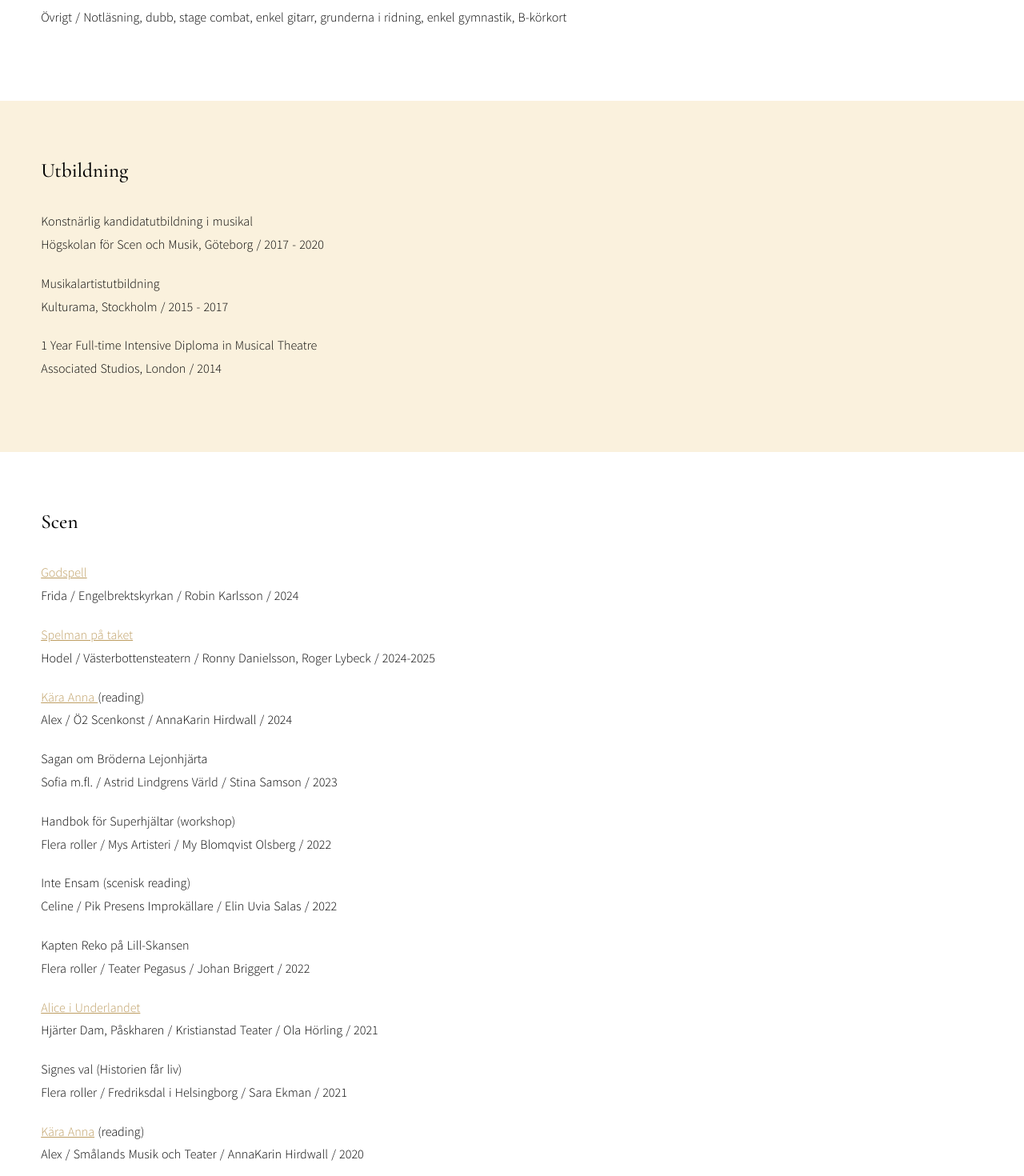
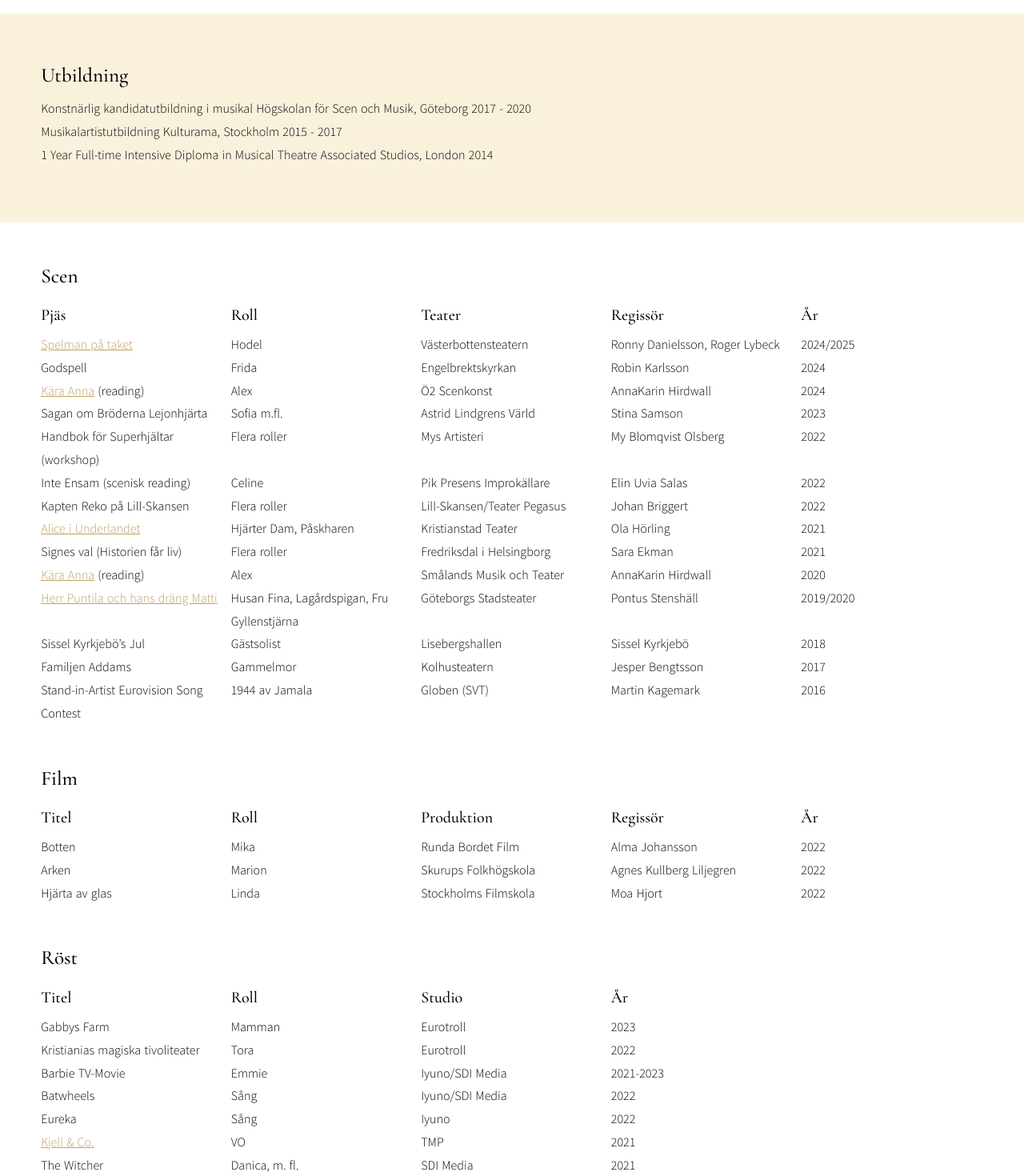
Before and after one commit to kindstrom-solutions/fridalinnell, a Nuxt app: page /cv in a window 1280 px wide. Shown: the part 1320-2790 px from the top of the page at 80% size. Built offline with nearby package versions, Linux system fonts and the light colour scheme.

Commit message:
New page, "aktuellt" and some images added. New CV format.

```diff
--- a/layouts/default.vue
+++ b/layouts/default.vue
@@ -3,6 +3,7 @@
     <div class="mobile-menu" :class="{ visible: overlayVisible }">
       <a class="closebtn" @click="hideOverlay()">&times;</a>
       <div class="overlay-content">
+        <nuxt-link to="/aktuellt">Aktuellt</nuxt-link>
         <nuxt-link to="/om-mig">Om mig</nuxt-link>
         <nuxt-link to="/cv">CV</nuxt-link>
         <nuxt-link to="/lyssna-titta">Lyssna och titta</nuxt-link>
@@ -12,6 +13,7 @@
     <header :class="textColor" :style="{ width: overlayVisible ? '50%' : '100%' }">
       <nuxt-link to="/" class="site-title">Frida Linnell</nuxt-link>
       <div v-if="!overlayVisible" class="links">
+        <nuxt-link to="/aktuellt" :class="{ active: $route.name === 'aktuellt' }">Aktuellt</nuxt-link>
         <nuxt-link to="/om-mig" :class="{ active: $route.name === 'om-mig' }">Om mig</nuxt-link>
         <nuxt-link to="/cv" :class="{ active: $route.name === 'cv' }">CV</nuxt-link>
         <nuxt-link to="/lyssna-titta" :class="{ active: $route.name === 'lyssna-titta' }">Lyssna och titta</nuxt-link>
@@ -46,7 +48,7 @@ export default {
         return 'black-text'
       }
       const route = this.$route.name
-      if (route === 'cv' || route === 'kontakt' || route === 'lyssna-titta-film' || route === 'lyssna-titta-scen') {
+      if (route === 'aktuellt' || route === 'cv' || route === 'kontakt' || route === 'lyssna-titta-film' ||  route === 'lyssna-titta-scen') {
         return 'black-text'
       } else {
         return ''
--- a/pages/cv.vue
+++ b/pages/cv.vue
@@ -19,89 +19,290 @@
       <p>
         Foto POINT OF YOU
       </p>
-      <h1 class="page-header">
+      <h1 class="page-header" >
         CV
       </h1>
     </div>
-    <div class="other-section">
-      <p>Röst / Sopran</p>
-      <p>Födelseår / 1994</p>
-      <p>Längd / 168 cm</p>
-      <p>Språk / Svenska, engelska, enkel spanska</p>
-      <p>Dialekt / Östgötska, scensvenska</p>
-      <p>Dans / Jazz, balett, modern/lyrical </p>
-      <p>Övrigt / Notläsning, dubb, stage combat, enkel gitarr, grunderna i ridning, enkel gymnastik, B-körkort</p>
+    <div class="other-section" >
+      <p>
+      Född 1994  <br>
+      Längd 168 cm  <br>
+      Sopran (f-c<sup>3</sup>, belt till f<sup>2</sup>)<br>
+      Dans (jazz, modern/lyrical, balett)   <br>
+      Svenska, engelska, enkel spanska  <br>
+      Östgötska, scensvenska  <br>
+      Notläsning, röstskådespeleri, stage combat, enkel gitarr, skidåkning, grunderna i ridning, enkel gymnastik<br>
+      B-körkort</p>
+
     </div>
-    <div class="cv-section" style="background-color: #faf1dd;">
+    <div class="other-section" style="background-color: #faf1dd;">
       <h4>Utbildning</h4>
-      <p>Konstnärlig kandidatutbildning i musikal <br> Högskolan för Scen och Musik, Göteborg / 2017 - 2020 </p>
-      <p>Musikalartistutbildning <br> Kulturama, Stockholm / 2015 - 2017  </p>
-     <p> 1 Year Full-time Intensive Diploma in Musical Theatre <br> Associated Studios, London / 2014</p>
-    </div>
-    <div class="scene-section">
-      <h4>Scen</h4>
-      <p><a href="https://www.welma.se/tips/evenemang/musikalen-godspell/">Godspell</a><br> Frida / Engelbrektskyrkan / Robin Karlsson / 2024</p>
-      <p><a href="https://vasterbottensteatern.se/forestallning/spelman-pa-taket/">Spelman på taket</a><br> Hodel / Västerbottensteatern / Ronny Danielsson, Roger Lybeck / 2024-2025</p>
-      <p><a href="https://www.facebook.com/karaannamusikalen/">Kära Anna </a>(reading)<br> Alex / Ö2 Scenkonst / AnnaKarin Hirdwall / 2024</p>
-      <p> Sagan om Bröderna Lejonhjärta <br> Sofia m.fl. / Astrid Lindgrens Värld / Stina Samson / 2023 </p>
-      <p> Handbok för Superhjältar (workshop) <br> Flera roller / Mys Artisteri / My Blomqvist Olsberg / 2022</p>
-      <p>  Inte Ensam (scenisk reading)  <br> Celine / Pik
-Presens Improkällare / Elin Uvia Salas / 2022</p>
-      <p>Kapten Reko på Lill-Skansen <br> Flera roller /  Teater Pegasus / Johan Briggert / 2022</p>
-      <p> <a href="https://www.underhallningspatrullen.se/forestallning/Alice-i-Underlandet">Alice i Underlandet</a> <br> Hjärter Dam, Påskharen / Kristianstad Teater / Ola Hörling / 2021  </p>
-      <p> Signes val (Historien får liv) <br> Flera roller / Fredriksdal i Helsingborg / Sara Ekman / 2021  </p>
-      <p> <a href="https://www.facebook.com/karaannamusikalen/">Kära Anna</a> (reading) <br> Alex / Smålands Musik och Teater / AnnaKarin Hirdwall / 2020 </p>
-      <p> <a href="https://stadsteatern.goteborg.se/pa-scen/2019-2020/herr-puntila-och-hans-drang-matti/">Herr Puntila och hans dräng Matti</a> <br> Husan Fina, Lagårdspigan, Fru Gyllenstjärna / Göteborgs Stadsteater / Pontus Stenshäll / 2019-2020</p>
-      <p>Sissel Kyrkjebö’s Jul <br> Gästsolist / Lisebergshallen / 2018 </p>
-      <p> Familjen Addams <br> Gammelmor / Kolhusteatern / Jesper Bengtsson / 2017 </p>
-      <p> Stand-in-Artist Eurovision Song Contest <br> 1944 av Jamala / Globen (SVT) / Martin Kagemark / 2016</p>
-
-      <h4 style="margin-top: 60px"> Film</h4>
-      <p> Botten <br> Mika / Runda Bordet Film / Alma Johansson / 2022</p>
-      <p> Arken <br> Marion / Skurups Folkhögskola / Agnes Kullberg Liljegren / 2022 </p>
-      <p>  Hjärta av glas <br> Linda / Stockholms Filmskola / Moa Hjort / 2022 </p>
-
-      <h4 style="margin-top: 60px"> Röst</h4>
-      <p> Iyuno 2022-<br>
-      Batwheels / sång <br>
-      Barbie TV-Movie / Emmie <br>
-      Eureka / sång
-       </p>
-
-      <p> Eurotroll 2022-<br>
-      Gabbys Farm / Mamman <br>
-      Kristianias magiska tivoliteater / Tora
-      </p>
 
 
-      <p>SDI Media 2020-2021 <br>
-       The Witcher / Danica m.fl.<br>
-      Centaurworld  / Valtaur, kattaur m.fl.<br>
-       Barbie TV-Movie / Emmie <br>
-       Tom &amp; Jerry / Lola <br>
-       The Wishmas Tree / Petra  </p>
+      <p> Konstnärlig kandidatutbildning i musikal  Högskolan för Scen och Musik, Göteborg  2017 - 2020 <br>
+      Musikalartistutbildning  Kulturama, Stockholm  2015 - 2017   <br>
+      1 Year Full-time Intensive Diploma in Musical Theatre Associated Studios, London  2014</p>
 
-       <p> TMP 2021 <br>
-       <a href="https://www.youtube.com/watch?v=Zp1vHa00KF0&ab_channel=Kjell%26CompanySverige"> Kjell &amp; Co.</a> / VO  </p>
+    </div>
+    <h4 style="padding: 10px 4vw; padding-top: 50px;">Scen</h4>
+    <div class="scene-section">
+
+      <h5>Pjäs</h5>
+      <h5>Roll</h5>
+      <h5>Teater</h5>
+      <h5>Regissör</h5>
+      <h5>År</h5>
+
+      <p><a href="https://vasterbottensteatern.se/forestallning/spelman-pa-taket/">Spelman på taket</a><br></p>
+      <p>Hodel</p><p>Västerbottensteatern</p>
+      <p>Ronny Danielsson, Roger Lybeck</p>
+      <p>2024/2025</p>
+
+    <p>Godspell<br> </p>
+      <p>Frida</p>
+      <p>Engelbrektskyrkan</p>
+      <p>Robin Karlsson</p>
+      <p>2024</p>
 
 
-      <h4 style="margin-top: 60px;">Scen under utbildning</h4>
-      <p> Delar ur <a href="https://www.scenfilm.se/2020/06/15/sorg-och-besvikelse-blev-till-kreativitet-vid-musikalutbildningen/">Tänk/Om</a> <br> Betty / Högskolan för Scen och Musik / AnnaKarin Hirdwall / 2020</p>
-      <p> <a href="https://www.facebook.com/pojkarnamusikalen/">Pojkarna</a> (reading) <br> Momo / GöteborgsOperan / Mattias Palm / 2019 </p>
-      <p> <a href="https://www.facebook.com/narmarekanten/">Närmare Kanten</a> <br> Isabelle / Högskolan för Scen och Musik / Mattias Palm / 2019 </p>
-      <p> K+M+R+L <br> Linda / Högskolan för Scen och Musik / Victoria Brattström / 2018</p>
-      <p> Musikal från början (Devising) <br> Ensemble / Högskolan för Scen och Musik / Michael Howell / 2018</p>
-      <p> <a href="https://www.facebook.com/raoulwallenbergmusical/">Raoul</a> (reading) <br> Ensemble / Smålands Musik och Teater / Markus Virta / 2018 </p>
-      <p> Company / Laura (Harry omskriven till kvinna) <br> Högskolan för Scen och Musik / Ola Hörling / 2018</p>
-      <p> Smile the musical <br> Doria Hudson / Kulturama / Johan Schildt / 2017 </p>
-      <p> Heathers <br> Ensemble / Kulturama / Patrik Bergner / 2016</p>
-      <p> A Little Night Music <br> Anne Egerman / Associated Studios / Ian Good / 2014</p>
+      <p><a href="https://www.facebook.com/karaannamusikalen/">Kära Anna</a> (reading)<br></p>
+      <p>Alex</p>
+      <p>Ö2 Scenkonst</p>
+      <p>AnnaKarin Hirdwall</p>
+      <p>2024</p>
+
+    <p> Sagan om Bröderna Lejonhjärta <br> </p>
+      <p>Sofia m.fl.</p>
+      <p> Astrid Lindgrens Värld</p>
+      <p>Stina Samson</p>
+      <p>2023</p>
+
+    <p>Handbok för Superhjältar (workshop) <br> </p>
+      <p>Flera roller</p>
+      <p>Mys Artisteri</p>
+      <p>My Blomqvist Olsberg</p>
+      <p>2022</p>
+
+    <p>Inte Ensam (scenisk reading) <br> </p>
+      <p>Celine</p>
+      <p>Pik Presens Improkällare</p>
+      <p>Elin Uvia Salas</p>
+      <p>2022</p>
+
+    <p>Kapten Reko på Lill-Skansen <br> </p>
+      <p>Flera roller</p>
+      <p>Lill-Skansen/Teater Pegasus</p>
+      <p>Johan Briggert</p>
+      <p>2022</p>
+
+    <p><a href="https://www.underhallningspatrullen.se/forestallning/Alice-i-Underlandet">Alice i Underlandet</a> <br> </p>
+      <p>Hjärter Dam, Påskharen</p>
+      <p>Kristianstad Teater</p>
+      <p>Ola Hörling</p>
+      <p>2021</p>
+
+    <p>Signes val (Historien får liv) <br> </p>
+      <p>Flera roller</p>
+      <p>Fredriksdal i Helsingborg</p>
+      <p>Sara Ekman</p>
+      <p>2021</p>
+
+    <p><a href="https://www.facebook.com/karaannamusikalen/">Kära Anna</a> (reading) <br> </p>
+      <p>Alex</p>
+      <p>Smålands Musik och Teater</p>
+      <p>AnnaKarin Hirdwall</p>
+      <p>2020</p>
+
+    <p><a href="https://stadsteatern.goteborg.se/pa-scen/2019-2020/herr-puntila-och-hans-drang-matti/">Herr Puntila och hans dräng Matti</a> <br> </p>
+      <p>Husan Fina, Lagårdspigan, Fru Gyllenstjärna</p>
+      <p>Göteborgs Stadsteater</p>
+      <p>Pontus Stenshäll</p>
+      <p>2019/2020</p>
+
+    <p>Sissel Kyrkjebö’s Jul <br> </p>
+      <p>Gästsolist</p>
+      <p>Lisebergshallen</p>
+      <p>Sissel Kyrkjebö</p>
+      <p>2018</p>
+
+    <p>Familjen Addams <br> </p>
+      <p>Gammelmor</p>
+      <p>Kolhusteatern</p>
+      <p>Jesper Bengtsson</p>
+      <p>2017</p>
+
+    <p>Stand-in-Artist Eurovision Song Contest <br> </p>
+      <p>1944 av Jamala</p>
+      <p>Globen (SVT)</p>
+      <p>Martin Kagemark</p>
+      <p>2016</p>
+
     </div>
-    <div class="continuing-section" style="background-color: #faf1dd;">
-      <h4>Fortbildning</h4>
-      <p>Grafisk design och typografi / Linneuniversitetet</p>
-      <p>Expanderat utrymme för skådespelarens gestalning med Anna Pettersson / TeaterAlliansen </p>
-      <p>Jazzlinjen JAM Studio / Södertörns Folkhögskola</p>
+    <h4 style="padding: 10px 4vw; padding-top: 40px;">Film</h4>
+    <div class="scene-section">
+
+      <h5>Titel</h5>
+      <h5>Roll</h5>
+      <h5>Produktion</h5>
+      <h5>Regissör</h5>
+      <h5>År</h5>
+      <p>Botten <br> </p>
+  <p>Mika</p>
+  <p>Runda Bordet Film</p>
+  <p>Alma Johansson</p>
+  <p>2022</p>
+
+<p>Arken <br> </p>
+  <p>Marion</p>
+  <p>Skurups Folkhögskola</p>
+  <p>Agnes Kullberg Liljegren</p>
+  <p>2022</p>
+
+<p>Hjärta av glas <br> </p>
+  <p>Linda</p>
+  <p>Stockholms Filmskola</p>
+  <p>Moa Hjort</p>
+  <p>2022</p>
+
+  </div>
+
+  <h4 style="padding: 10px 4vw; padding-top: 40px;">Röst</h4>
+    <div class="scene-section">
+      <h5>Titel</h5>
+      <h5>Roll</h5>
+      <h5>Studio</h5>
+      <h5>År</h5>
+      <h5> </h5>
+      <p>Gabbys Farm</p>
+        <p>Mamman</p>
+        <p>Eurotroll</p>
+        <p>2023</p>
+        <p></p>
+      <p>Kristianias magiska tivoliteater</p>
+        <p>Tora</p>
+        <p>Eurotroll</p>
+        <p>2022</p>
+        <p></p>
+      <p>Barbie TV-Movie</p>
+        <p>Emmie</p>
+        <p>Iyuno/SDI Media</p>
+        <p>2021-2023</p>
+        <p></p>
+      <p>Batwheels</p>
+        <p>Sång</p>
+        <p>Iyuno/SDI Media</p>
+        <p>2022</p>
+        <p></p>
+      <p>Eureka</p>
+        <p>Sång</p>
+        <p>Iyuno</p>
+        <p>2022</p>
+        <p></p>
+      <p><a href="https://www.youtube.com/watch?v=Zp1vHa00KF0&ab_channel=Kjell%26CompanySverige"> Kjell &amp; Co.</a></p>
+        <p>VO</p>
+        <p>TMP</p>
+        <p>2021</p>
+        <p></p>
+      <p>The Witcher</p>
+        <p>Danica, m. fl.</p>
+        <p>SDI Media</p>
+        <p>2021</p>
+        <p></p>
+      <p>Centaurworld</p>
+        <p>Valtaur, kattaur</p>
+        <p>SDI Media</p>
+        <p>2021</p>
+        <p></p>
+      <p>Tom & Jerry</p>
+        <p>Lola</p>
+        <p>SDI Media</p>
+        <p>2021</p>
+        <p></p>
+      <p>The Wishmas Tree</p>
+        <p>Petra</p>
+        <p>SDI Media</p>
+        <p>2020</p>
+        <p></p>
+
+      </div>
+      <h4 style="padding: 10px 4vw; padding-top: 40px;">Scen under utbildning</h4>
+  <div class="scene-section">
+    <h5>Pjäs</h5>
+      <h5>Roll</h5>
+      <h5>Institution</h5>
+      <h5>Regissör</h5>
+      <h5>År</h5>
+    <p>Delar ur <a href="https://www.scenfilm.se/2020/06/15/sorg-och-besvikelse-blev-till-kreativitet-vid-musikalutbildningen/">Tänk/Om</a> <br> </p>
+  <p>Betty</p>
+  <p>Högskolan för Scen och Musik</p>
+  <p>AnnaKarin Hirdwall</p>
+  <p>2020</p>
+
+<p><a href="https://www.facebook.com/pojkarnamusikalen/">Pojkarna</a> (reading) <br> </p>
+  <p>Momo</p>
+  <p>GöteborgsOperan</p>
+  <p>Mattias Palm</p>
+  <p>2019</p>
+
+<p><a href="https://www.facebook.com/narmarekanten/">Närmare Kanten</a> <br> </p>
+  <p>Isabelle</p>
+  <p>Högskolan för Scen och Musik</p>
+  <p>Mattias Palm</p>
+  <p>2019</p>
+
+<p>K+M+R+L <br> </p>
+  <p>Linda</p>
+  <p>Högskolan för Scen och Musik</p>
+  <p>Victoria Brattström</p>
+  <p>2018</p>
+
+<p>Musikal från början (devising) <br> </p>
+  <p>Ensemble</p>
+  <p>Högskolan för Scen och Musik</p>
+  <p>Michael Howell</p>
+  <p>2018</p>
+
+<p><a href="https://www.facebook.com/raoulwallenbergmusical/">Raoul</a> (reading) <br> </p>
+  <p>Ensemble</p>
+  <p>Smålands Musik och Teater</p>
+  <p>Markus Virta</p>
+  <p>2018</p>
+
+<p>Company   <br> </p>
+  <p>Laura (Harry omskriven till kvinna)</p>
+  <p>Högskolan för Scen och Musik</p>
+  <p>Ola Hörling</p>
+  <p>2018</p>
+
+<p>Smile the musical <br> </p>
+  <p>Doria Hudson</p>
+  <p>Kulturama</p>
+  <p>Johan Schildt</p>
+  <p>2017</p>
+
+<p>Heathers <br> </p>
+  <p>Ensemble</p>
+  <p>Kulturama</p>
+  <p>Patrik Bergner</p>
+  <p>2016</p>
+
+<p>A Little Night Music <br> </p>
+  <p>Anne Egerman</p>
+  <p>Associated Studios</p>
+  <p>Ian Good</p>
+  <p>2014</p>
+<p><br></p>
+<p><br></p>
+<p><br></p>
+<p><br></p>
+<p><br></p>
+    </div>
+    <div class="other-section" style="background-color: #faf1dd;">
+    <h4>Fortbildning</h4>
+      <p>Grafisk design och typografi, Linneuniversitetet  <br>
+      Expanderat utrymme för skådespelarens gestalning med Anna Pettersson, TeaterAlliansen  <br>
+      Jazzlinjen JAM Studio, Södertörns Folkhögskola</p>
+
     </div>
   </div>
 </template>
@@ -160,17 +361,28 @@ export default {
   padding: 70px 6vw;
 
   @media screen and (min-width: 800px) {
-    padding: 70px 4vw;
+    padding: 10px 4vw;
   }
 
-  h4 {
-    margin-bottom: 32px;
+  display: grid;
+  grid-template-columns: repeat(5, 1fr);
+  gap: 0px; /* Adjust the gap between columns as needed */
+  column-gap: 10px;
+
+  h5 {
+    margin-bottom: 10px;
+    font-size: 20px;
+    font-weight: 500;
+    grid-column: 1 span 5; /* Place h4 headers in the remaining columns */
+    grid-row: 1; /* Ensure h4 headers are on the first row */
+    //margin-bottom: 10px;
   }
 
   p {
-    margin-bottom: 20px;
+    margin-bottom: 0px;
+    margin-top: 0px;
   }
-}
+  }
 
 .other-section {
   background-color: #fff;
@@ -181,11 +393,12 @@ export default {
   }
 
   h4 {
-    margin-bottom: 32px;
+    margin-bottom: 10px;
+    padding-top: 40px;
   }
 
   p {
-    margin-bottom: 20px;
+    //margin-bottom: 20px;
   }
 }
 
--- a/pages/index.vue
+++ b/pages/index.vue
@@ -16,11 +16,10 @@
           Välkommen
         </div>
         <div class="box-text">
-          Frida Linnell är utbildad vid Högskolan för Scen och Musik i Göteborg och arbetar som
-          frilansande skådespelerska inom flera konstnärliga områden. Senast på scen syntes hon i rollen som
-          Hodel i den hyllade uppsättningen av <em>Spelman på Taket</em>
-          på Västerbottensteatern, dit hon också återvänder nästa sommar.
-          Hösten 2024 medverkar Frida i <em>Godspell</em> i Engelbrektskyrkan.
+          Frida Linnell är utbildad vid Högskolan för Scen och Musik i Göteborg och arbetar
+som frilansande skådespelerska inom flera konstnärliga områden. Senare i år
+återvänder Frida till Västerbottensteatern och den hyllade uppsättningen av <em>Spelman
+på Taket</em>, där hon spelar rollen som Hodel.
         </div>
         <nuxt-link to="/om-mig" class="box-button">Om mig</nuxt-link>
       </div>
--- a/pages/om-mig.vue
+++ b/pages/om-mig.vue
@@ -57,8 +57,8 @@
           på med skådespeleri.
         </p>
         <p>
-          I höst medverkar jag i uppsättningen av Godspell som kommer spelas i Engelbrektskyrkan i början av
-          oktober.
+          Senare i år återvänder jag till Västerbottensteatern och rollen som
+Hodel i <em>Spelman på Taket</em> regisserad av Ronny Danielsson.
         </p>
       </div>
     </div>
```
Also changed, not shown: pages/lyssna-titta/scen.vue (+18 -1 lines).
